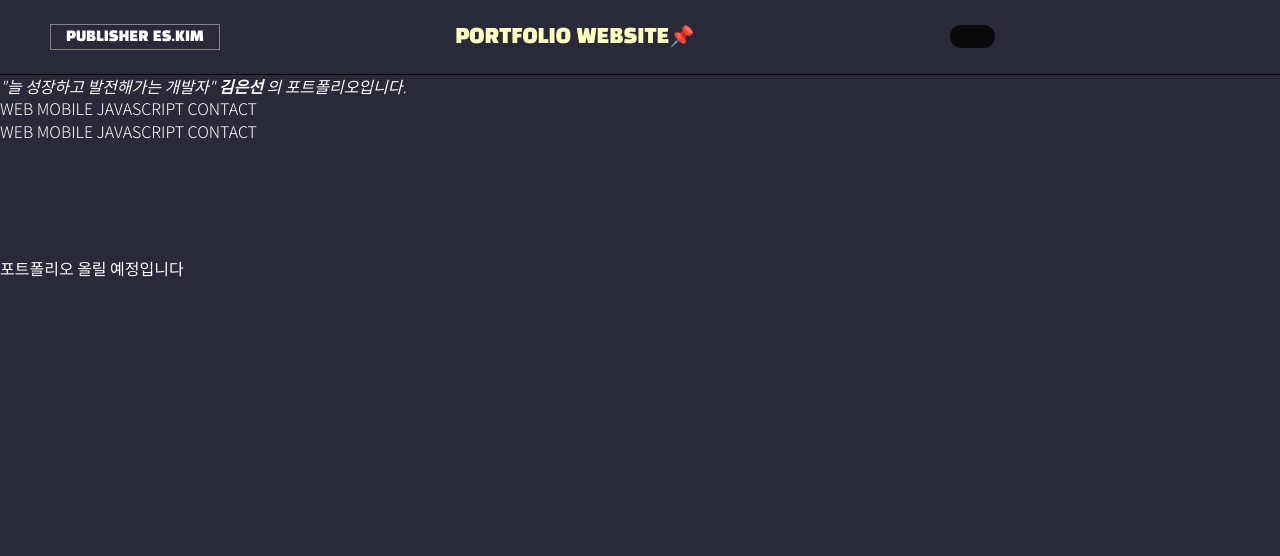
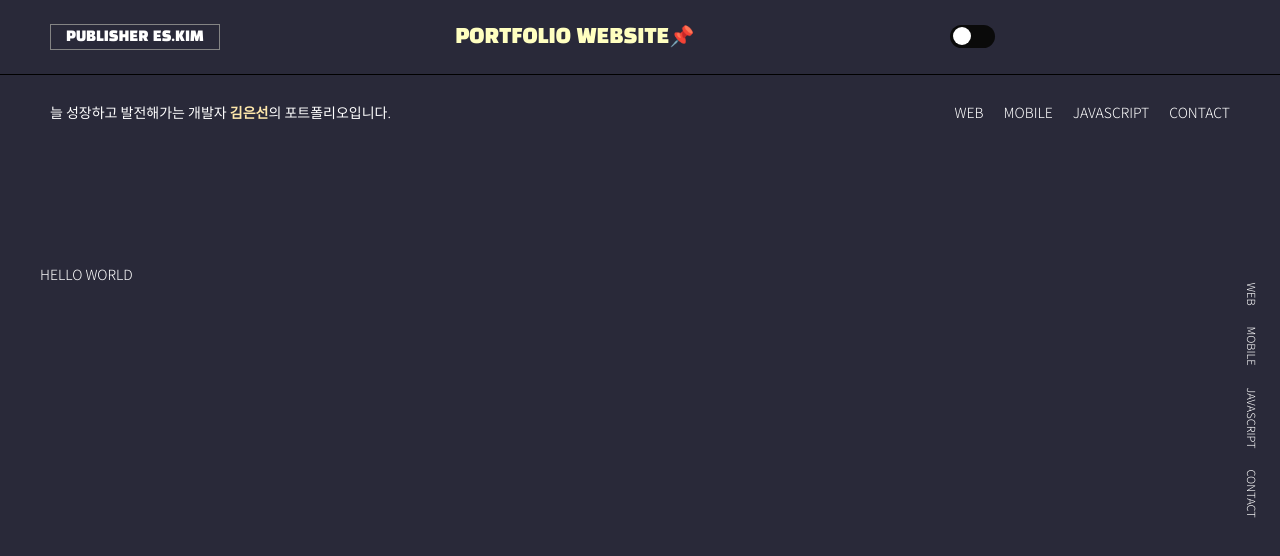
Before and after one commit to eunzzzang/portfolio, a plain HTML site: page index.html in a window 1280 px wide. Drawn offline with Linux system fonts and the light colour scheme; a web font is replaced by a local one.

Commit message:
upadate: 수정 진행중

```diff
--- a/css/style.css
+++ b/css/style.css
@@ -3,6 +3,8 @@
     padding: 0;
     margin: 0;
     box-sizing: border-box;
+    font-style: normal;
+    font-size: 14px;
 }
 a {
     text-decoration: inherit;
@@ -85,7 +87,7 @@ header .hd-whol .content-box em {
     font-style: inherit;
     font-family: 'Black Han Sans', sans-serif;
 }
-#toggle-btn {
+#light-btn {
     background: #0a0a0a;
     width: 45px;
     height: 23px;
@@ -103,4 +105,54 @@ header .hd-whol .content-box em {
     background: #fff;
     border-radius: 50%;
     display: inline-block;
-  }
+}
+header nav {
+    width: 100%;
+    padding: 0 50px;
+    height: 75px;
+    line-height: 75px;
+}
+header nav .content-box {
+    display: flex;
+    justify-content: space-between;
+}
+.content-box {
+    max-width: 1200px;
+    margin: 0 auto;
+    position: relative;
+}
+header nav .left em {
+    display: block;
+    font-weight: 300;
+}
+header nav .left em b {
+    color: #ffe8ab;
+}
+header nav .right {
+    display: flex;
+}
+header nav .right a {
+    padding-left: 20px;
+    transition: all ease .2s;
+    font-size: 14px;
+    color: #fff;
+}
+header nav .right a:hover {
+    text-decoration: underline;
+    color: #ffe8ab;
+    transform: translateY(5px);
+}
+header .flt-nav {
+    position: fixed;
+    right: 0;
+    top: 50%;
+    transform: translate(0,-50%);
+}
+header .flt-nav a {
+    display: block;
+    writing-mode: vertical-rl;
+    margin: 1.5rem;
+    font-size: .8rem;
+    color: var(--main01-color);
+    transition: all .2s ease;
+}
--- a/index.html
+++ b/index.html
@@ -20,7 +20,7 @@
                         <a href="index.html">PUBLISHER ES.KIM</a>
                     </h1>
                     <em class="title">PORTFOLIO WEBSITE📌</em>
-                    <div id="toggle-btn">
+                    <div id="light-btn">
                         <span></span>
                     </div>
                     <div class="mobile-menu">
@@ -33,16 +33,15 @@
             <nav id="gnb">
                 <div class="content-box">
                     <div class="left">
-                        <em>"늘 성장하고 발전해가는 개발자"
-                            <b>김은선</b>
-                            의 포트폴리오입니다.
+                        <em>늘 성장하고 발전해가는 개발자
+                            <b>김은선</b>의 포트폴리오입니다.
                         </em>
                     </div>
                     <div class="right">
-                        <a>WEB</a>
-                        <a>MOBILE</a>
-                        <a>JAVASCRIPT</a>
-                        <a>CONTACT</a>
+                        <a href="javascript:;">WEB</a>
+                        <a href="javascript:;">MOBILE</a>
+                        <a href="javascript:;">JAVASCRIPT</a>
+                        <a href="javascript:;">CONTACT</a>
                     </div>
                 </div>
             </nav>
@@ -55,7 +54,15 @@
             <div class="flt-nav-left pc">
             </div>
         </header>
+        <main id="main">
+            <section id="intro" class="intro">
+                <div class="content-box">
+                    <div class="intro-top">
+                        <p>HELLO WORLD</p>
+                    </div>
+                </div>
+            </section>
+        </main>
     </div>
-    포트폴리오 올릴 예정입니다
 </body>
 </html>
```
